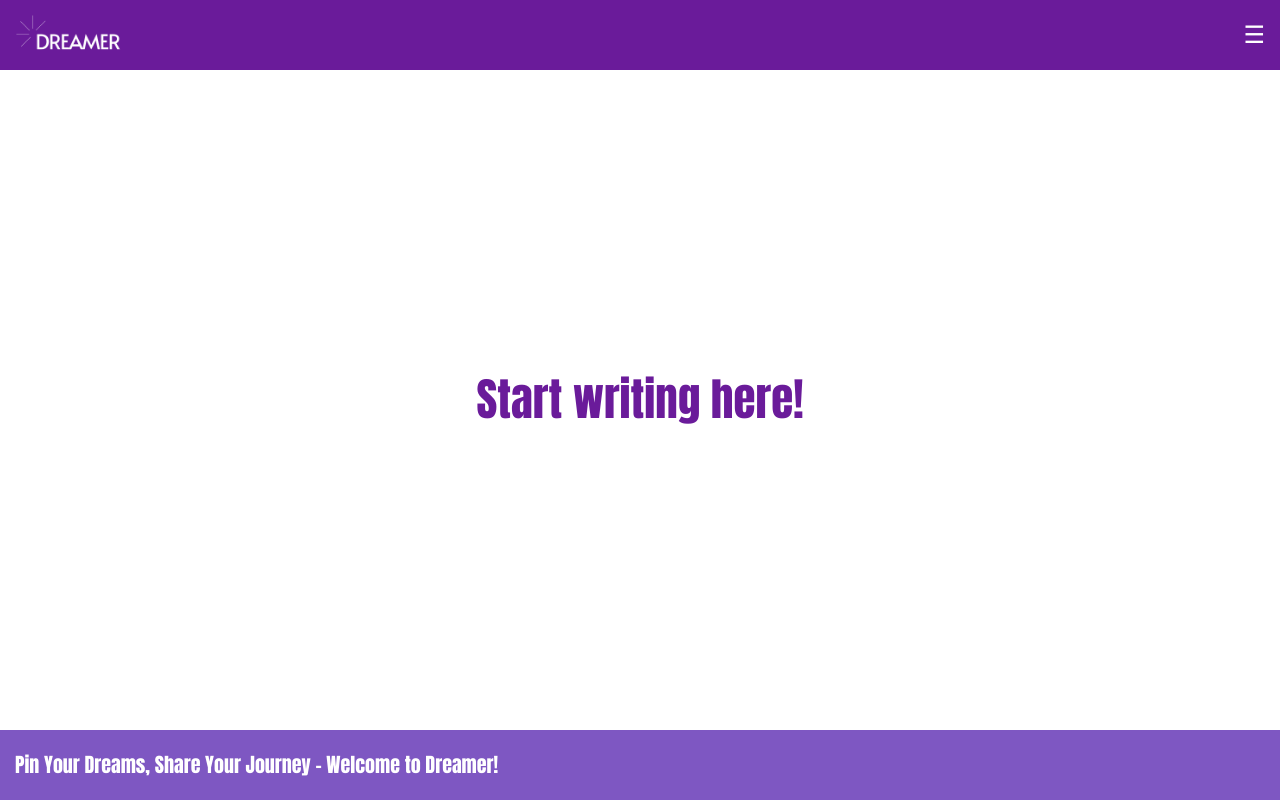
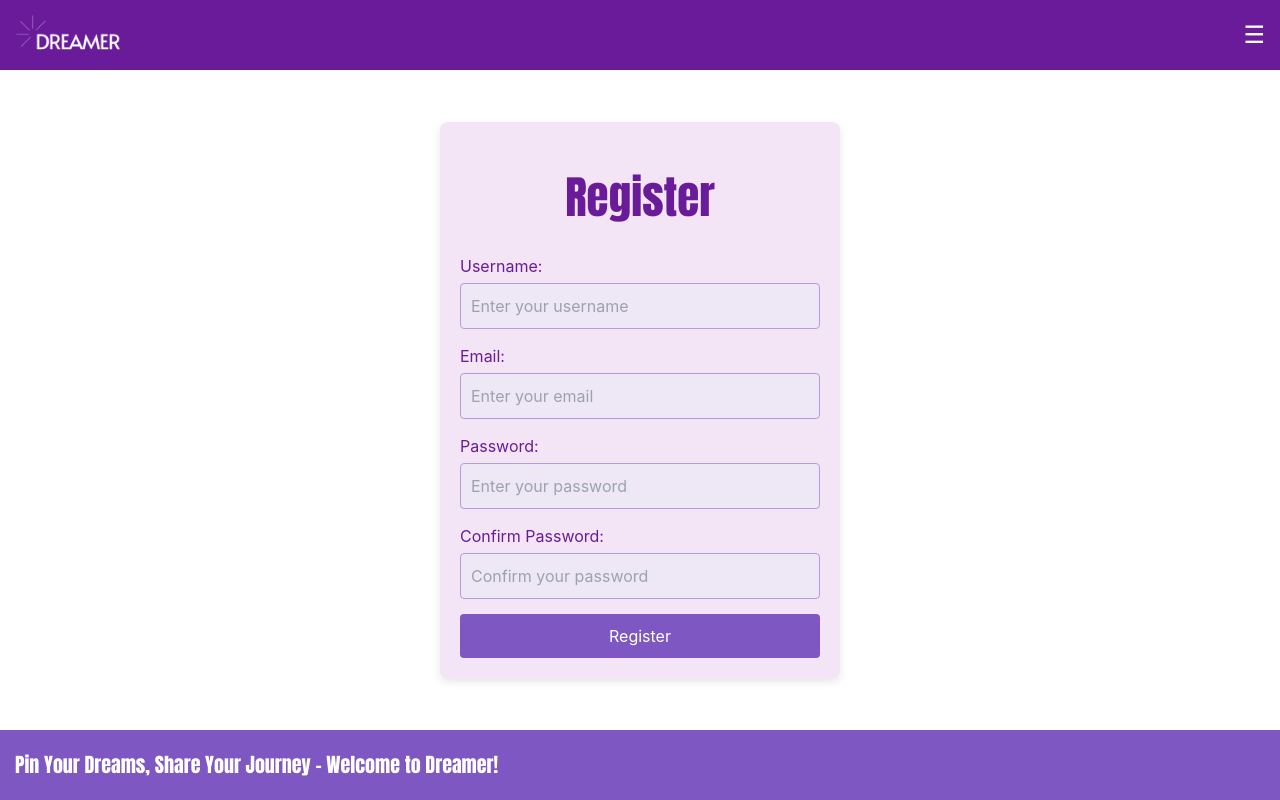
Before and after one commit to vishnukommuri326/Dreamers, a React (Create React App) app in the folder front-end/: page /register in a window 1280 px wide. Built offline with nearby package versions, Linux system fonts and the light colour scheme.

Commit message:
updated register page

```diff
--- a/front-end/src/pages/Register.js
+++ b/front-end/src/pages/Register.js
@@ -1,15 +1,77 @@
+import React, { useState } from 'react';
+import '../assets/styles/login.css';
+
 /**
- * A React component that represents a single page of the app.
- * Use this file to create new pages as needed
- * Don't forget to add the new route to App.js
+ * A React component that represents the register page of the app.
+ * This component includes input fields for username, email, password, confirm password, and a submit button.
+ * @param {*} props Props passed down from the parent component
+ * @returns A register form in JSX form.
  */
 const Register = props => {
-    return (
-      <div>
-        <h1>Start writing here!</h1>
-      </div>
-    )
-  }
+  const [username, setUsername] = useState('');
+  const [email, setEmail] = useState('');
+  const [password, setPassword] = useState('');
+  const [confirmPassword, setConfirmPassword] = useState('');
 
-  // make this component available to be imported into any other file
-  export default Register
+  const handleRegister = (event) => {
+    event.preventDefault();
+    // Add registration logic
+    console.log('Registering with:', username, email, password, confirmPassword);
+  };
+
+  return (
+    <div className="login-container">
+      <h1>Register</h1>
+      <form onSubmit={handleRegister} className="login-form">
+        <div className="form-group">
+          <label htmlFor="username">Username:</label>
+          <input
+            type="text"
+            id="username"
+            value={username}
+            onChange={(e) => setUsername(e.target.value)}
+            placeholder="Enter your username"
+            required
+          />
+        </div>
+        <div className="form-group">
+          <label htmlFor="email">Email:</label>
+          <input
+            type="email"
+            id="email"
+            value={email}
+            onChange={(e) => setEmail(e.target.value)}
+            placeholder="Enter your email"
+            required
+          />
+        </div>
+        <div className="form-group">
+          <label htmlFor="password">Password:</label>
+          <input
+            type="password"
+            id="password"
+            value={password}
+            onChange={(e) => setPassword(e.target.value)}
+            placeholder="Enter your password"
+            required
+          />
+        </div>
+        <div className="form-group">
+          <label htmlFor="confirmPassword">Confirm Password:</label>
+          <input
+            type="password"
+            id="confirmPassword"
+            value={confirmPassword}
+            onChange={(e) => setConfirmPassword(e.target.value)}
+            placeholder="Confirm your password"
+            required
+          />
+        </div>
+        <button type="submit" className="login-btn">Register</button>
+      </form>
+    </div>
+  );
+};
+
+// register component
+export default Register;
```
